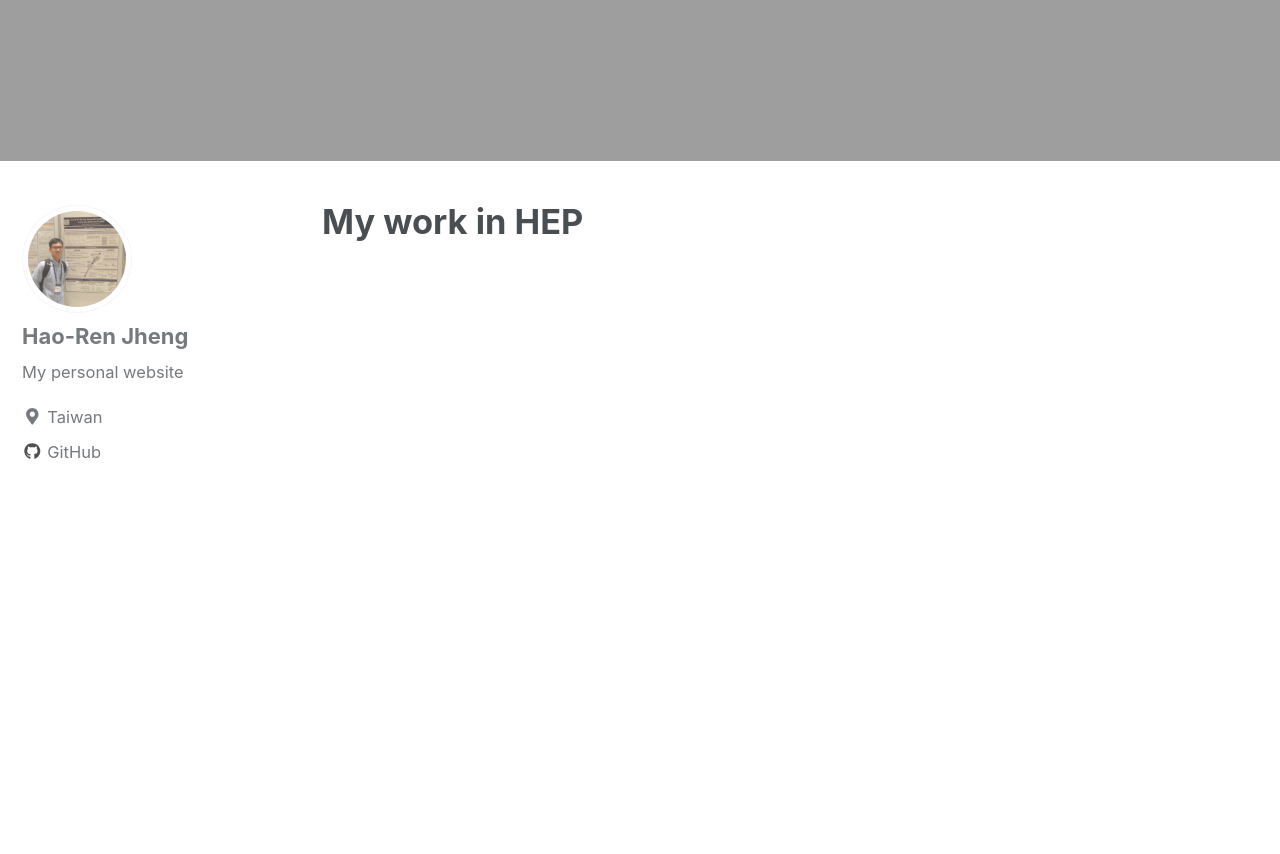
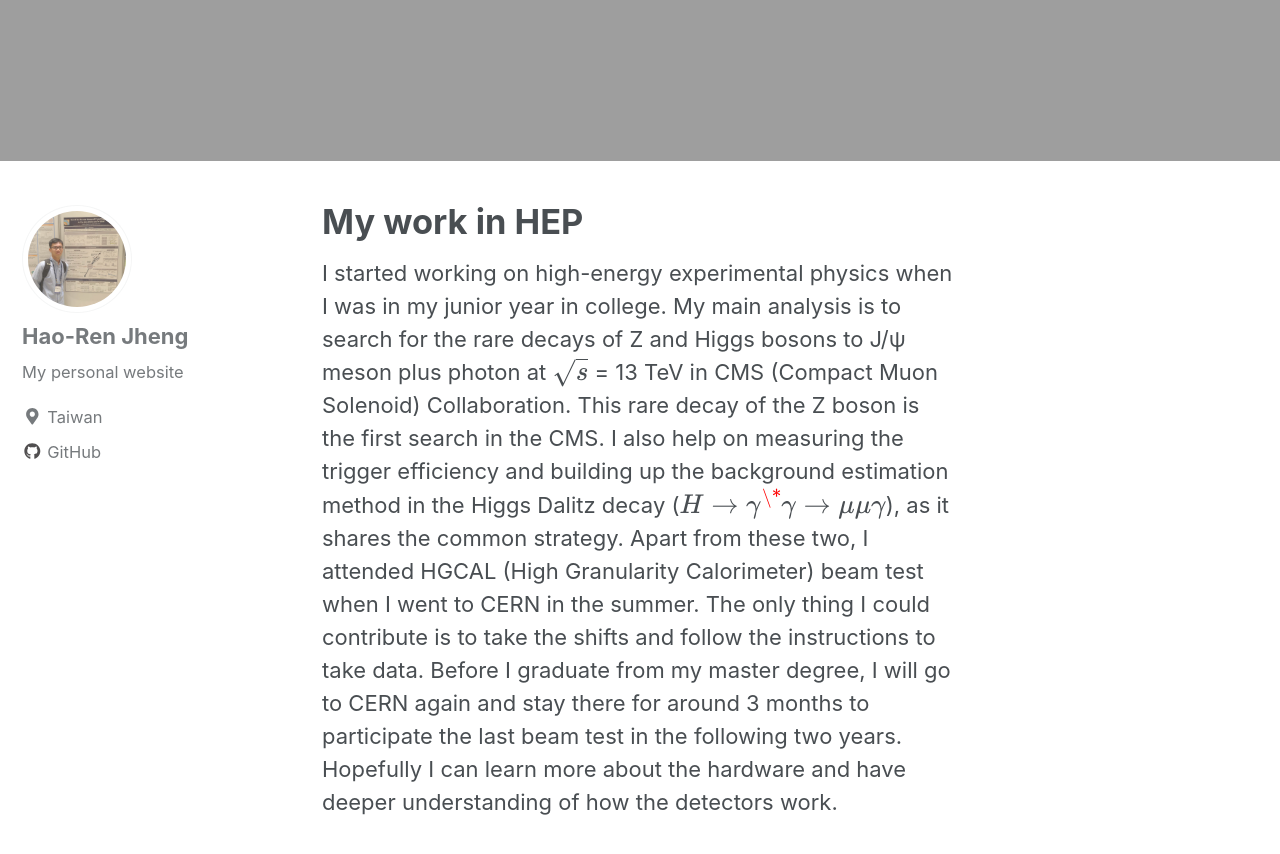
Before and after one commit to hrjheng/hrjheng.github.io, a Jekyll site: the page built from _pages/My-work-in-HEP.md, in a window 1280 px wide and 900 px high, scrolled down 899 px. Shown: the top 854 px of the window. Built offline with Jekyll 4.4.1, drawn with Linux system fonts in a browser that asks for light colours; nearby versions of some CDN libraries; formulas are drawn with MathJax 3.

Commit message:
new commit

```diff
--- a/_pages/My-work-in-HEP.md
+++ b/_pages/My-work-in-HEP.md
@@ -5,4 +5,9 @@ title: "My work in HEP"
 author_profile: true
 header:
   image: "/images/P_20170819_172106.jpg"
+mathjax: "true"
 ---
+
+I started working on high-energy experimental physics when I was in my junior year in college. My main analysis is to search for the rare decays of Z and Higgs bosons to J/&psi; meson plus photon at $$\sqrt{s}$$ = 13 TeV in CMS (Compact Muon Solenoid) Collaboration. This rare decay of the Z boson is the first search in the CMS.
+I also help on measuring the trigger efficiency and building up the background estimation method in the Higgs Dalitz decay ($$H\rightarrow\gamma^{\*}\gamma\rightarrow\mu\mu\gamma$$), as it shares the common strategy.
+Apart from these two, I attended HGCAL (High Granularity Calorimeter) beam test when I went to CERN in the summer. The only thing I could contribute is to take the shifts and follow the instructions to take data. Before I graduate from my master degree, I will go to CERN again and stay there for around 3 months to participate the last beam test in the following two years. Hopefully I can learn more about the hardware and have deeper understanding of how the detectors work.
```
